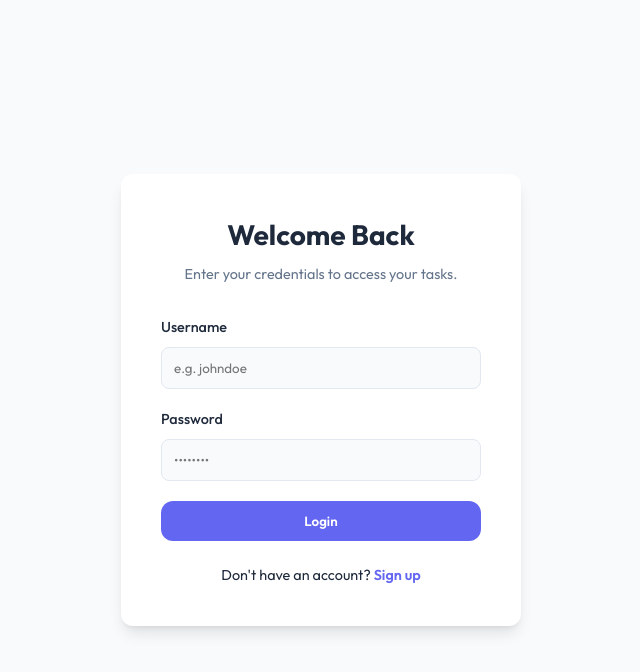
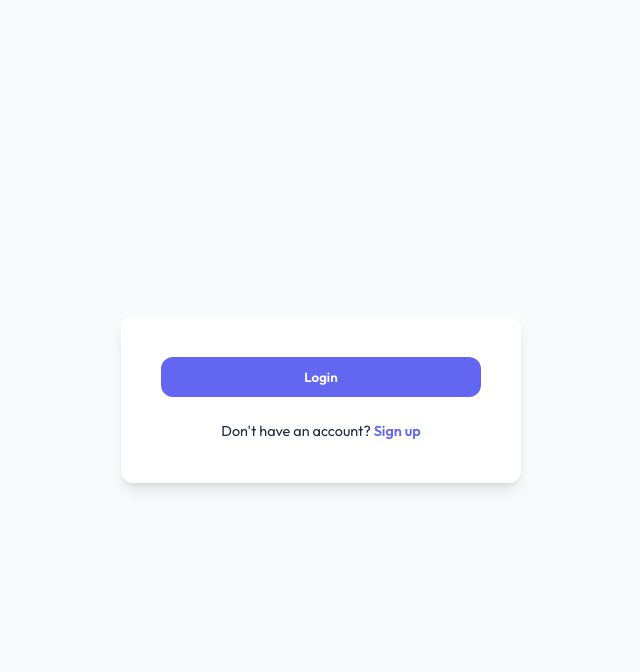
Before and after one commit to satyasaibathina/personal-taskboard, a Flask app: page / in a window 1280 px wide. Shown: the top 672 px of the page, without its empty margins (319-959 px from the left). Run offline with Flask 3, Linux system fonts and the light colour scheme.

Commit message:
Add files via upload

```diff
--- a/server.py
+++ b/server.py
@@ -110,6 +110,18 @@ def register():
     if not username or not password:
         return jsonify({'error': 'Username and password required'}), 400
 
+    # Email Validation
+    import re
+    email_regex = r'^[a-zA-Z0-9._%+-]+@[a-zA-Z0-9.-]+\.[a-zA-Z]{2,}$'
+    if not re.match(email_regex, username):
+        return jsonify({'error': 'Username must be a valid email address'}), 400
+
+    # Password Validation
+    # At least 8 chars, 1 uppercase, 1 number, 1 special char
+    password_regex = r'^(?=.*[A-Z])(?=.*\d)(?=.*[@$!%*?&])[A-Za-z\d@$!%*?&]{8,}$'
+    if not re.match(password_regex, password):
+        return jsonify({'error': 'Password must be at least 8 characters long, contain one uppercase letter, one number, and one special character'}), 400
+
     if User.query.filter_by(username=username).first():
         return jsonify({'error': 'Username already exists'}), 409
 
--- a/templates/index.html
+++ b/templates/index.html
@@ -18,20 +18,7 @@
         <div id="auth-container" class="container">
             <!-- Login View -->
             <div id="login-view" class="auth-card active">
-                <div class="auth-header">
-                    <h1>Welcome Back</h1>
-                    <p>Enter your credentials to access your tasks.</p>
-                </div>
-                <form id="login-form">
-                    <div class="form-group">
-                        <label for="login-username">Username</label>
-                        <input type="text" id="login-username" required placeholder="e.g. johndoe">
-                    </div>
-                    <div class="form-group">
-                        <label for="login-password">Password</label>
-                        <input type="password" id="login-password" required placeholder="••••••••">
-                    </div>
-                    <button type="submit" class="btn btn-primary full-width">Login</button>
+                <button type="submit" class="btn btn-primary full-width">Login</button>
                 </form>
                 <div class="auth-footer">
                     <p>Don't have an account? <a href="#" id="show-register">Sign up</a></p>
@@ -40,20 +27,7 @@
 
             <!-- Register View -->
             <div id="register-view" class="auth-card">
-                <div class="auth-header">
-                    <h1>Create Account</h1>
-                    <p>Start organizing your life today.</p>
-                </div>
-                <form id="register-form">
-                    <div class="form-group">
-                        <label for="reg-username">Username</label>
-                        <input type="text" id="reg-username" required placeholder="Choose a username">
-                    </div>
-                    <div class="form-group">
-                        <label for="reg-password">Password</label>
-                        <input type="password" id="reg-password" required placeholder="Create a password">
-                    </div>
-                    <button type="submit" class="btn btn-primary full-width">Sign Up</button>
+                <button type="submit" class="btn btn-primary full-width">Sign Up</button>
                 </form>
                 <div class="auth-footer">
                     <p>Already have an account? <a href="#" id="show-login">Log in</a></p>
```
